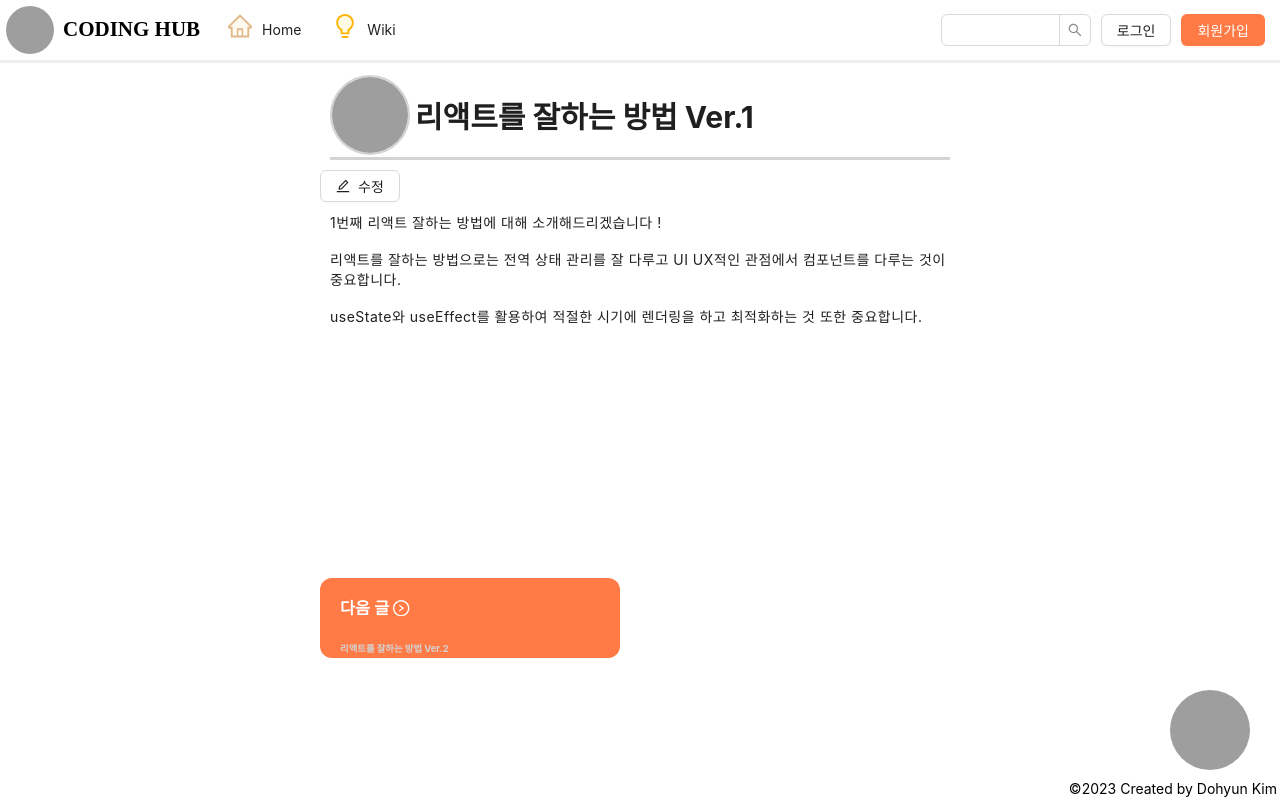
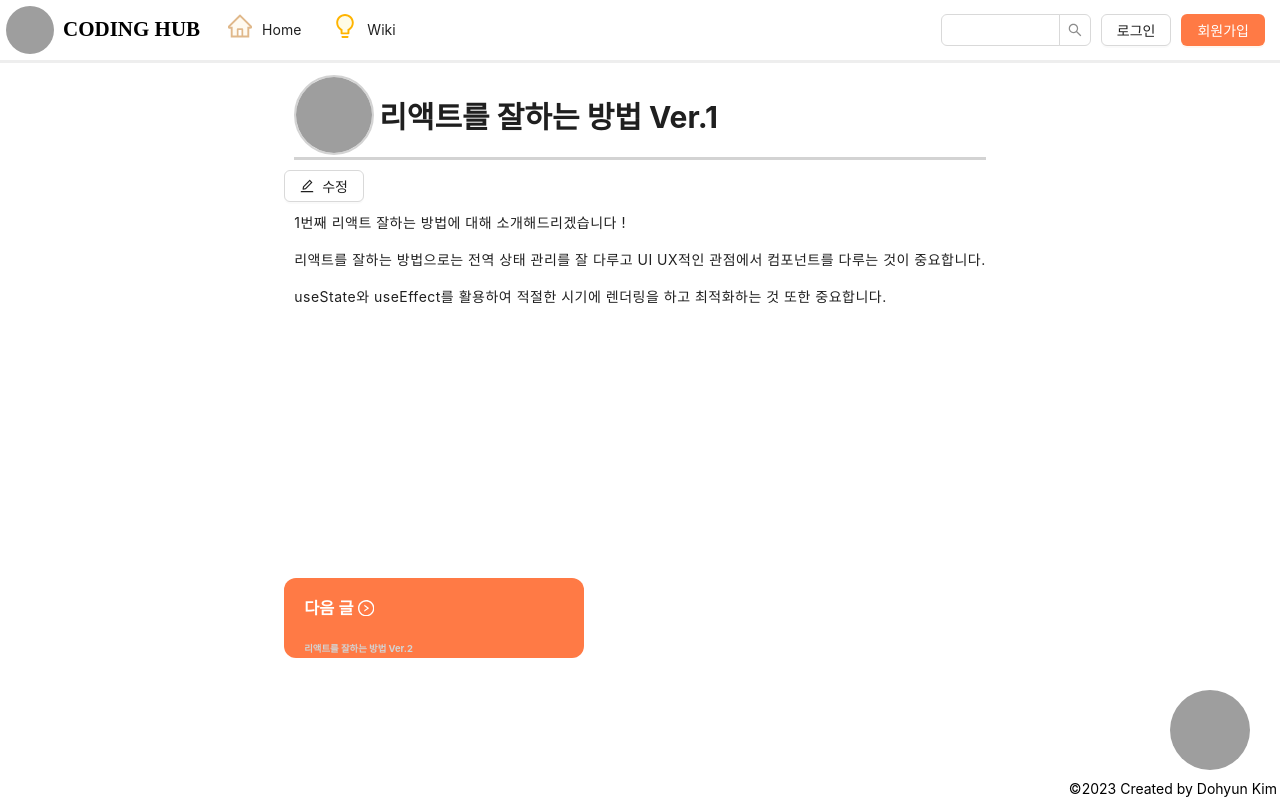
Before and after one commit to dohyun2im/kimdohyun_WikiPage, a React (Create React App) app: page /wiki/detail/1 in a window 1280 px wide. Built offline with nearby package versions, Linux system fonts and the light colour scheme; grey boxes are pictures that could not be loaded; a web font is replaced by a local one.

Commit message:
2차 수정본

```diff
--- a/src/index.css
+++ b/src/index.css
@@ -103,7 +103,7 @@ body {
   border-radius: 50%;
 }
 .wiki-detail-content{
-  width: 50vw;
+  width: 100%;
   height: 47vh;
   padding: 10px;
   overflow-y: auto;
```
